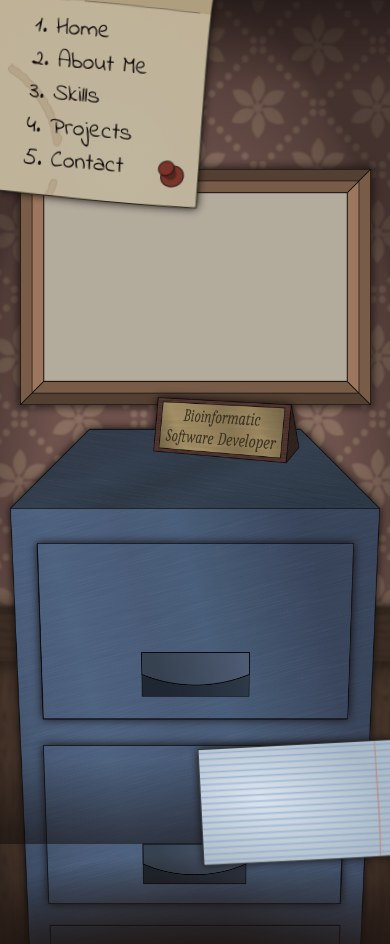
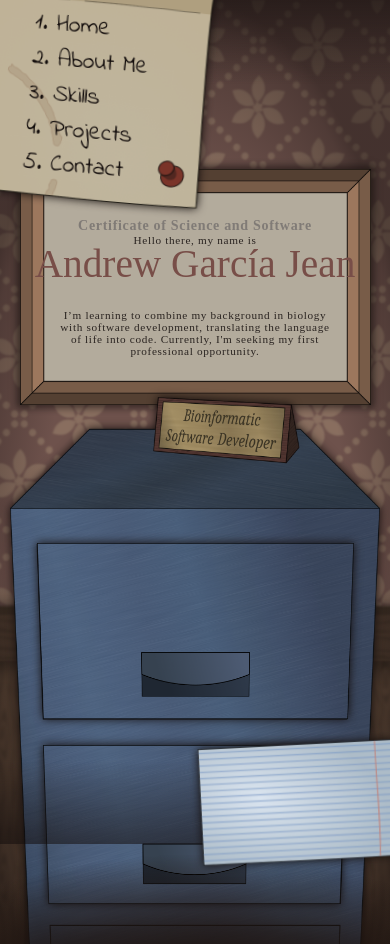
Before and after one commit to AndrewGJ1818/portfolio, a plain HTML site: page en/index.html in a window 390 px wide. Shown: the top 944 px of the page. Drawn offline with Linux system fonts and the light colour scheme; a web font is replaced by a local one.

Commit message:
style: add Home section layout with CQ units (no fallback yet)

```diff
--- a/css/styles.css
+++ b/css/styles.css
@@ -70,23 +70,11 @@ body, .home, .section-doc, .nav, .options, .filing-cabinet > div > div {
 
 /* FONTS */
 
-.dyna-font {
-    font: 3rem var(--font-script);
-    text-wrap: nowrap;
-    color: #784E48;
-}
+/*
+Container query units are used along all the texts when the browser supports them.
+As a fallback, this system with custom properties is used.
+*/
 
-.flower-font {
-    font: 1rem/1.4 var(--font-handwritten);
-}
-
-.pt-font {
-    font: 1rem/1.5 var(--font-serif);
-}
-
-.roboto-font {
-    font: 1rem/1.5 var(--font-sans);
-}
 
 /****************************************
                STRUCTURE
@@ -236,7 +224,7 @@ the post-it nav.
 The home label behaves as a closing document button.
 */
 
-.home-label {
+.close-btn {
     display: grid;
     place-content: center;
     position: fixed;
@@ -619,7 +607,7 @@ details[open] .section-doc {
     }
 }
 
-.home-label {
+.close-btn {
     visibility: hidden;
     background-color: var(--light-ui-color);
     filter: drop-shadow(0 0 3px #130D0C);
@@ -644,7 +632,7 @@ details[open] .section-doc {
     }
 }
 
-main:has(.filing-cabinet details[open]) .home-label {
+main:has(.filing-cabinet details[open]) .close-btn {
     visibility: visible;
     transform: translateY(0) rotate(360deg);
     transition:
@@ -699,7 +687,7 @@ main:has(.filing-cabinet details[open]) .home-label {
         max-height: 85vh;
         inset: 0 -20vw;
     }
-    .home-label {
+    .close-btn {
         top: max(50dvh - 120dvw*1600/1190/2, 2dvh);
         right: 7vw;
         width: max(10vw, 5.5vh);
@@ -740,7 +728,7 @@ main:has(.filing-cabinet details[open]) .home-label {
     .section-doc {
         left: 30vw;
     }
-    .home-label {
+    .close-btn {
         right: max(35vw - 95vh*1218/1600/2 - 7vw, 1vw);
     }
     #about-me-anchor, #skills-anchor {
@@ -777,7 +765,7 @@ main:has(.filing-cabinet details[open]) .home-label {
             max-height: 180vh;
             width: 90%;
         }
-        .home-label {
+        .close-btn {
             right: 1.5vw;
         }
     }
@@ -890,17 +878,8 @@ main:has(.filing-cabinet details[open]) .home-label {
     justify-content: center;
     position: fixed;
     inset: 22% 10% 10% 22%;
-    font-size: max(1.4rem, 4.5vmin);
+    font: max(1.4rem, 4.5vmin) var(--font-handwritten);
     user-select: none;
-}
-
-@supports (font-size: 1cqw) {
-    .nav {
-        container-type: inline-size;
-    }
-    .nav-list {
-        font-size: 10cqw;
-    }
 }
 
 .nav-anchor {
@@ -922,6 +901,15 @@ main:has(.filing-cabinet details[open]) .home-label {
     }
 }
 
+@supports (font-size: 1cqw) {
+    .nav {
+        container-type: inline-size;
+        & > .nav-list {
+           font-size: 10cqw;
+        }
+    }
+}
+
 /****************************************
            LANGUAGE SELECTOR
 *****************************************/
@@ -929,6 +917,58 @@ main:has(.filing-cabinet details[open]) .home-label {
 /****************************************
                  HOME
 *****************************************/
+
+.home-text-wrapper, .home-text-wrapper header, .home-text-wrapper hgroup {
+    display: flex;
+    text-align: center;
+    flex-flow: column nowrap;
+    justify-content: center;
+    align-items: center;
+}
+
+.home-text-wrapper {
+    position: absolute;
+    inset: 14% 10%;
+    row-gap: 15%;
+    color: hsl(from var(--main-text-color) h s l / 85%);
+    letter-spacing: .08vmax;
+}
+
+.home-text-wrapper header {
+    row-gap: 30%;
+}
+
+.home-text-wrapper small {
+    color: hsl(from var(--main-text-color) h calc(s - 20) calc(l + 35) / 70%);
+    font-weight: bold;
+}
+
+.home-text-wrapper h1 {
+    font: 10px var(--font-script);
+    letter-spacing: normal;
+    color: #784E48;
+    text-wrap: nowrap;
+    line-height: .95;
+}
+
+.home-text-wrapper p {
+    hyphens: none;
+}
+
+@supports (font-size: 1cqw) {
+    .home-text-wrapper {
+        container-type: inline-size;
+        & > * {
+            font-size: 4cqw;
+        }
+        & small {
+            font-size: 5cqw;
+        }
+        & h1 {
+            font-size: 14cqw;
+        }
+    }
+}
 
 /****************************************
                 SKILLS
--- a/en/index.html
+++ b/en/index.html
@@ -55,7 +55,7 @@
   </head>
   <body>
     <header>
-      <nav class="nav flower-font">
+      <nav class="nav">
         <menu class="nav-list">
           <li class="nav-item">
             <a href="#home-anchor" class="nav-anchor">1. Home</a>
@@ -76,7 +76,7 @@
       </nav>
     </header>
     <aside>
-      <div class="options flower-font">
+      <div class="options">
         <!-- <a class="lang-selector">English</a> -->
       </div>
     </aside>
@@ -85,30 +85,34 @@
       <div class="viewport-overlay-lower-gradient"></div>
     </div>
     <main>
-      <article class="home pt-font">
+      <div class="certificate">
         <details name="portfolio-documents">
-          <summary class="home-label"></summary>
+          <summary class="close-btn"></summary>
           <span id="home-anchor" class="section-anchor"></span>
         </details>
-        <!-- <header>
+        <article class="home">
+          <div class="home-text-wrapper">
+            <header>
               <small>Certificate of Science and Software</small>
               <hgroup>
                 <p>Hello there, my name is</p>
-            <h1 class="dyna-font">Andrew García Jean</h1>
+                <h1>Andrew García Jean</h1>
               </hgroup>
             </header>
             <p>
               I’m learning to combine my background in biology with software
               development, translating the language of life into code. Currently,
-          I'm seeking my first professional opportunity yes.
-        </p> -->
+              I'm seeking my first professional opportunity.
+            </p>
+          </div>
         </article>
+      </div>
       <div class="filing-cabinet">
         <details name="portfolio-documents">
           <summary class="about-me-label section-label"><div>About Me</div></summary>
           <span id="about-me-anchor" class="section-anchor"></span>
           <div class="section-doc-wrapper">
-            <article class="about-me section-doc pt-font">
+            <article class="about-me section-doc">
               <!-- <header><h2>About Me</h2></header>
               <section class="timeline">
                 <ul>
@@ -171,7 +175,7 @@
           <summary class="skills-label section-label"><div>Skills</div></summary>
           <span id="skills-anchor" class="section-anchor"></span>
           <div class="section-doc-wrapper">
-            <article class="skills section-doc flower-font">
+            <article class="skills section-doc">
             <!-- <header><h2>Skills</h2></header>
             <section class="skills-group">
               <h3>Bioinformatics</h3>
@@ -255,7 +259,7 @@
           <summary class="projects-label section-label"><div>Projects</div></summary>
           <span id="projects-anchor" class="section-anchor"></span>
           <div class="section-doc-wrapper">
-            <article class="projects section-doc roboto-font">
+            <article class="projects section-doc">
             <!-- <header><h2>Projects</h2></header>
             <ul class="projects-list">
               <li class="projects-item">
@@ -283,7 +287,7 @@
           <summary class="contact-label section-label"><div>Contact</div></summary>
           <span id="contact-anchor" class="section-anchor"></span>
           <div class="section-doc-wrapper">
-            <article class="contact section-doc roboto-font">
+            <article class="contact section-doc">
             <!-- <header><h2>Contact Form</h2></header>
             <div class="contact-fake-text" aria-hidden="true">
               Submitting this form only guarantees the potential processing of the
```
Lines whose indentation alone changed are shown as unchanged.
